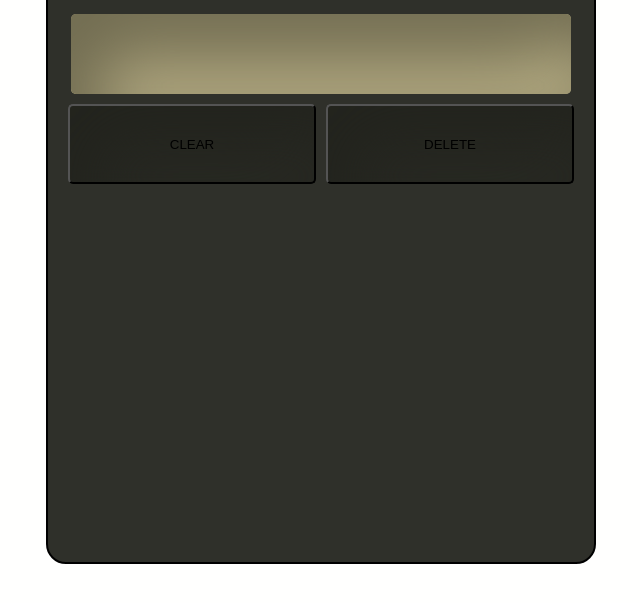
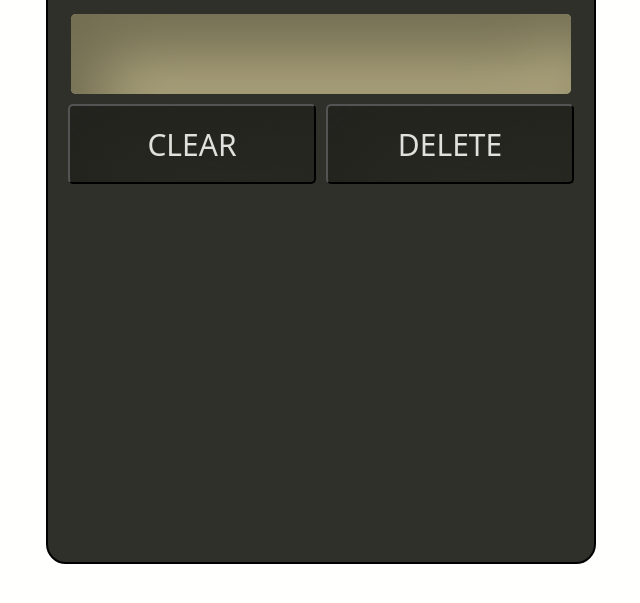
Before and after one commit to JohnBesco/calculator, a plain HTML site: page index.html in a window 1280 px wide. Shown: the part 89-692 px from the top of the page, without its empty margins (319-959 px from the left). Drawn offline with Linux system fonts and the light colour scheme; a web font is replaced by a local one.

Commit message:
Style edit display buttons

```diff
--- a/style.css
+++ b/style.css
@@ -61,11 +61,6 @@ body {
     font-family: system-ui, -apple-system, BlinkMacSystemFont, 'Segoe UI', Roboto, Oxygen, Ubuntu, Cantarell, 'Open Sans', 'Helvetica Neue', sans-serif;
 }
 
-.text {
-    font-family: system-ui, -apple-system, BlinkMacSystemFont, 'Segoe UI', Roboto, Oxygen, Ubuntu, Cantarell, 'Open Sans', 'Helvetica Neue', sans-serif;
-    color: #E0E0DD;
-}
-
 #main-display {
     background-color: #948D6B;
     border-radius: 5px;
@@ -91,4 +86,8 @@ body {
     width: 248px;
     height: 80px;
     margin-top: 10px;
+    font-family: system-ui, -apple-system, BlinkMacSystemFont, 'Segoe UI', Roboto, Oxygen, Ubuntu, Cantarell, 'Open Sans', 'Helvetica Neue', sans-serif;
+    color: #E0E0DD;
+    font-weight: 400;
+    font-size: 30px;
 }
```
